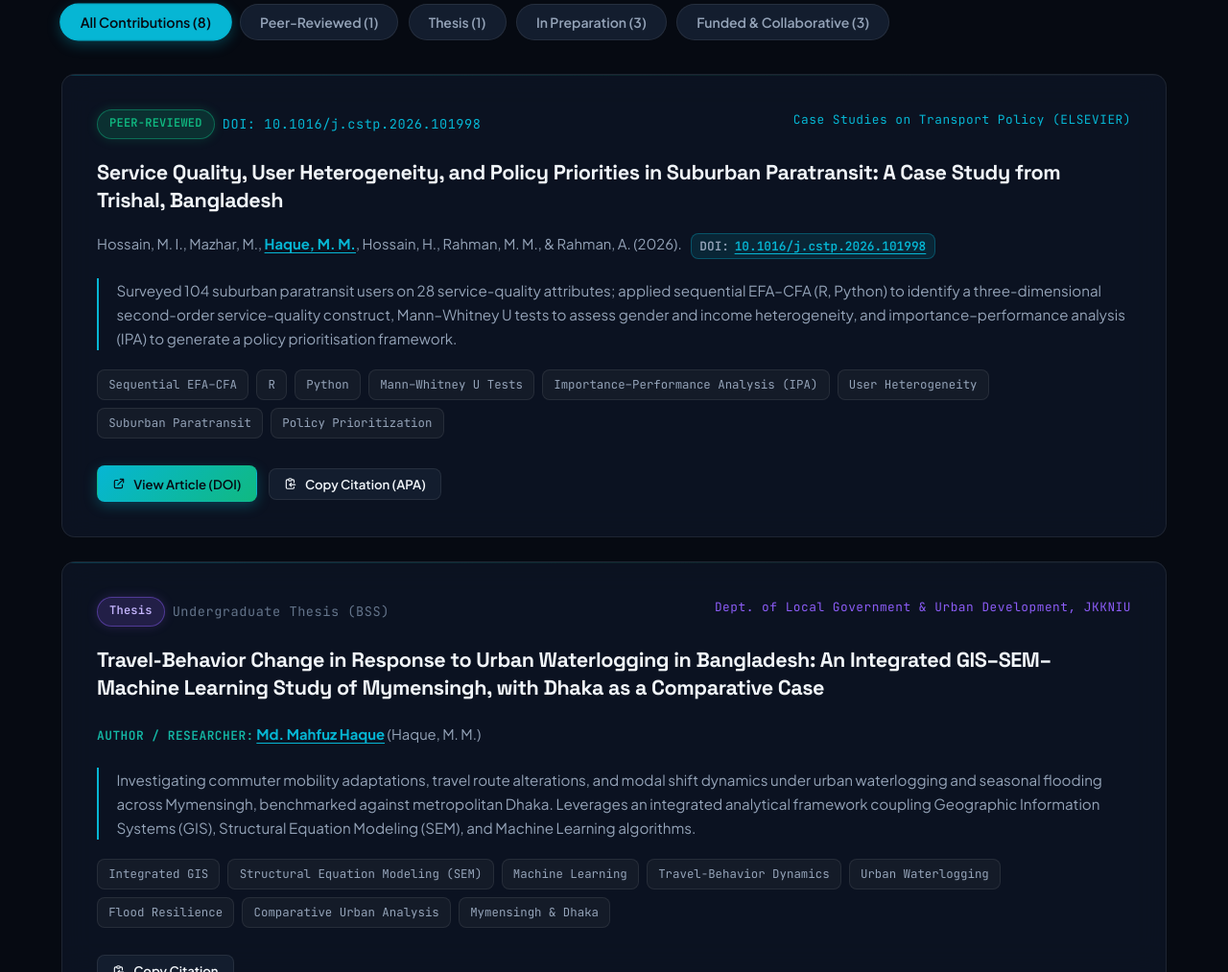
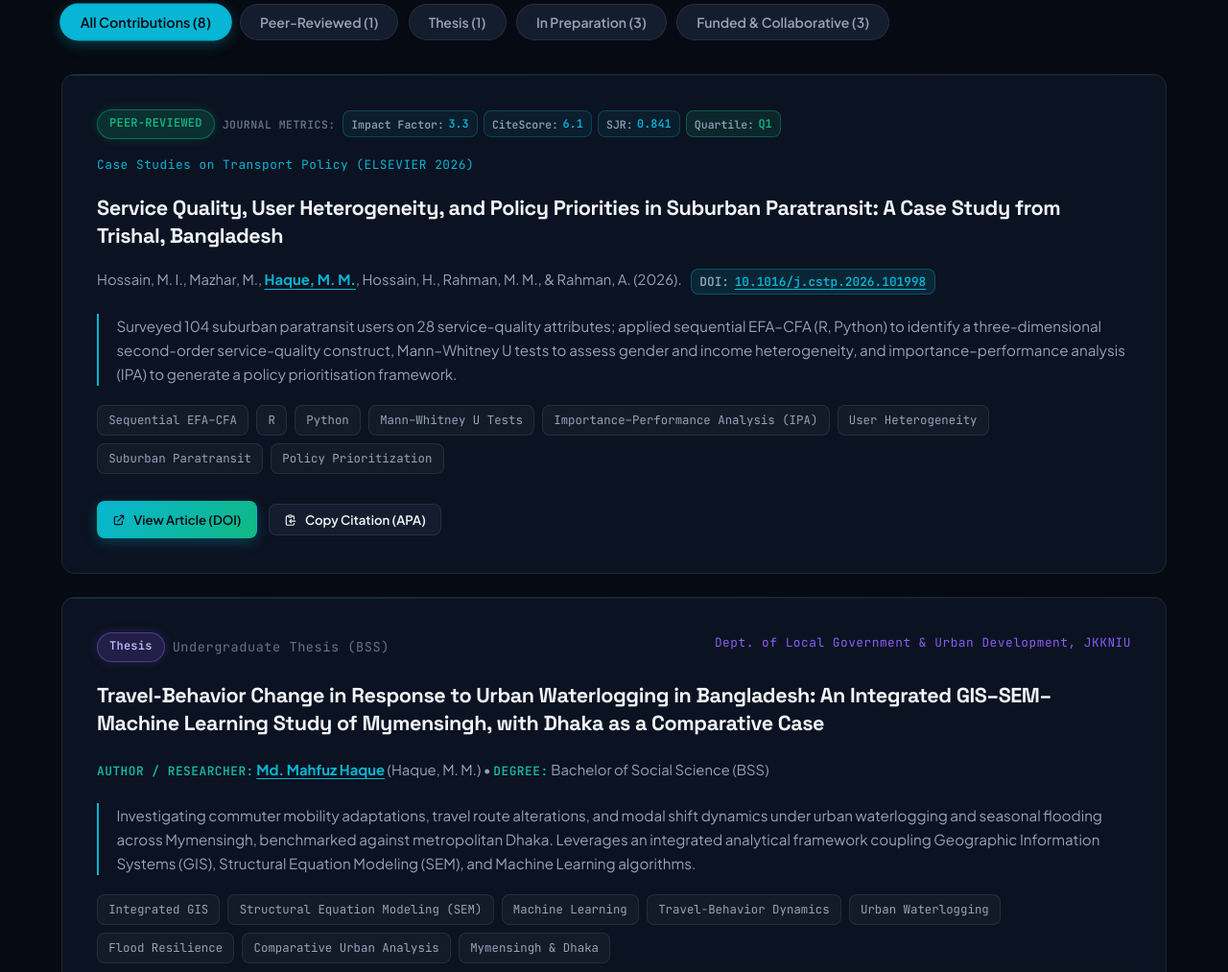
Before and after one commit to mahfuzhaque09/mahfuzhaque09.github.io, a plain HTML site: page index.html in a window 1280 px wide. Shown: the part 2138-3151 px from the top of the page at 96% size. Drawn offline with Linux system fonts and the light colour scheme.

Commit message:
Update paratransit journal metrics, CSTP Elsevier 2026, and thesis BSS details

```diff
--- a/css/style.css
+++ b/css/style.css
@@ -295,6 +295,42 @@ html.theme-transitioning *::after {
 
 [data-theme="light"] .pub-doi-badge a.doi-link {
   color: #0891b2;
+}
+
+[data-theme="light"] .journal-metrics-label {
+  color: #64748b;
+}
+
+[data-theme="light"] .metric-chip {
+  background: rgba(2, 132, 199, 0.06);
+  border-color: rgba(2, 132, 199, 0.22);
+}
+
+[data-theme="light"] .metric-chip:hover {
+  border-color: var(--accent-cyan);
+  box-shadow: 0 0 10px rgba(2, 132, 199, 0.18);
+}
+
+[data-theme="light"] .metric-chip .metric-lbl {
+  color: #64748b;
+}
+
+[data-theme="light"] .metric-chip .metric-val {
+  color: var(--accent-cyan);
+}
+
+[data-theme="light"] .metric-chip.metric-chip-q1 {
+  background: rgba(5, 150, 105, 0.08);
+  border-color: rgba(5, 150, 105, 0.25);
+}
+
+[data-theme="light"] .metric-chip.metric-chip-q1:hover {
+  border-color: var(--accent-emerald);
+  box-shadow: 0 0 10px rgba(5, 150, 105, 0.2);
+}
+
+[data-theme="light"] .metric-chip.metric-chip-q1 .metric-val {
+  color: var(--accent-emerald);
 }
 
 
@@ -1537,6 +1573,70 @@ a {
   color: #38bdf8 !important;
 }
 
+/* --- Journal Metrics Badges --- */
+.journal-metrics-group {
+  display: inline-flex;
+  align-items: center;
+  gap: 0.35rem;
+  flex-wrap: wrap;
+}
+
+.journal-metrics-label {
+  font-family: var(--font-mono);
+  font-size: 0.72rem;
+  font-weight: 600;
+  text-transform: uppercase;
+  letter-spacing: 0.04em;
+  color: var(--text-dim);
+  margin-right: 0.1rem;
+}
+
+.metric-chip {
+  display: inline-flex;
+  align-items: center;
+  gap: 0.28rem;
+  padding: 0.2rem 0.52rem;
+  border-radius: var(--radius-sm);
+  font-family: var(--font-mono);
+  font-size: 0.74rem;
+  background: rgba(6, 182, 212, 0.08);
+  border: 1px solid rgba(6, 182, 212, 0.25);
+  color: var(--text-main);
+  transition: transform var(--transition-fast), border-color var(--transition-fast), box-shadow var(--transition-fast);
+}
+
+.metric-chip:hover {
+  transform: translateY(-1px);
+  border-color: var(--accent-cyan);
+  box-shadow: 0 0 10px rgba(6, 182, 212, 0.25);
+}
+
+.metric-chip .metric-lbl {
+  color: var(--text-muted);
+  font-weight: 500;
+  font-size: 0.72rem;
+}
+
+.metric-chip .metric-val {
+  color: var(--accent-cyan);
+  font-weight: 700;
+  font-size: 0.74rem;
+}
+
+.metric-chip.metric-chip-q1 {
+  background: rgba(16, 185, 129, 0.12);
+  border-color: rgba(16, 185, 129, 0.35);
+}
+
+.metric-chip.metric-chip-q1:hover {
+  border-color: var(--accent-emerald);
+  box-shadow: 0 0 10px rgba(16, 185, 129, 0.3);
+}
+
+.metric-chip.metric-chip-q1 .metric-val {
+  color: var(--accent-emerald);
+}
+
 .pub-name-section {
   display: flex;
   align-items: center;
--- a/index.html
+++ b/index.html
@@ -346,10 +346,27 @@
             <div class="pub-header">
               <div class="pub-badges">
                 <span class="badge-status badge-peer-reviewed">PEER-REVIEWED</span>
-                <a href="https://doi.org/10.1016/j.cstp.2026.101998" target="_blank" rel="noopener noreferrer"
-                  class="pub-number mono-tag doi-tag" title="Open Article via DOI">DOI: 10.1016/j.cstp.2026.101998</a>
-              </div>
-              <span class="mono-tag" style="color: var(--accent-cyan);">Case Studies on Transport Policy (ELSEVIER)</span>
+                <div class="journal-metrics-group" aria-label="Journal Metrics">
+                  <span class="journal-metrics-label">Journal Metrics:</span>
+                  <span class="metric-chip" title="Journal Impact Factor: 3.3">
+                    <span class="metric-lbl">Impact Factor:</span>
+                    <span class="metric-val">3.3</span>
+                  </span>
+                  <span class="metric-chip" title="Scopus CiteScore: 6.1">
+                    <span class="metric-lbl">CiteScore:</span>
+                    <span class="metric-val">6.1</span>
+                  </span>
+                  <span class="metric-chip" title="SCImago Journal Rank: 0.841">
+                    <span class="metric-lbl">SJR:</span>
+                    <span class="metric-val">0.841</span>
+                  </span>
+                  <span class="metric-chip metric-chip-q1" title="Journal Quartile: Q1 (Top Tier)">
+                    <span class="metric-lbl">Quartile:</span>
+                    <span class="metric-val">Q1</span>
+                  </span>
+                </div>
+              </div>
+              <span class="mono-tag" style="color: var(--accent-cyan);">Case Studies on Transport Policy (ELSEVIER 2026)</span>
             </div>
 
             <h3 class="pub-title">
@@ -389,7 +406,7 @@
                 <span>View Article (DOI)</span>
               </a>
               <button class="btn btn-secondary btn-sm"
-                data-copy="Hossain, M. I., Mazhar, M., Haque, M. M., Hossain, H., Rahman, M. M., & Rahman, A. (2026). Service Quality, User Heterogeneity, and Policy Priorities in Suburban Paratransit: A Case Study from Trishal, Bangladesh. Case Studies on Transport Policy (ELSEVIER), DOI: 10.1016/j.cstp.2026.101998"
+                data-copy="Hossain, M. I., Mazhar, M., Haque, M. M., Hossain, H., Rahman, M. M., & Rahman, A. (2026). Service Quality, User Heterogeneity, and Policy Priorities in Suburban Paratransit: A Case Study from Trishal, Bangladesh. Case Studies on Transport Policy (ELSEVIER 2026), DOI: 10.1016/j.cstp.2026.101998"
                 data-copy-label="Citation copied (APA format)!">
                 <svg width="14" height="14" fill="none" stroke="currentColor" viewBox="0 0 24 24">
                   <path stroke-linecap="round" stroke-linejoin="round" stroke-width="2"
@@ -418,7 +435,7 @@
             <div class="pub-name-section">
               <p class="pub-meta">
                 <span class="pub-meta-label">Author / Researcher:</span>
-                <span class="pub-author-me">Md. Mahfuz Haque</span> (Haque, M. M.)
+                <span class="pub-author-me">Md. Mahfuz Haque</span> (Haque, M. M.) &bull; <span class="pub-meta-label">Degree:</span> Bachelor of Social Science (BSS)
               </p>
             </div>
 
@@ -441,7 +458,7 @@
 
             <div class="pub-actions">
               <button class="btn btn-secondary btn-sm"
-                data-copy="Haque, M. M. (2026). Travel-Behavior Change in Response to Urban Waterlogging in Bangladesh: An Integrated GIS–SEM–Machine Learning Study of Mymensingh, with Dhaka as a Comparative Case. Undergraduate Thesis, Department of Local Government & Urban Development, Jatiya Kabi Kazi Nazrul Islam University (JKKNIU)."
+                data-copy="Haque, M. M. (2026). Travel-Behavior Change in Response to Urban Waterlogging in Bangladesh: An Integrated GIS–SEM–Machine Learning Study of Mymensingh, with Dhaka as a Comparative Case. Undergraduate Thesis (BSS), Department of Local Government & Urban Development, Jatiya Kabi Kazi Nazrul Islam University (JKKNIU)."
                 data-copy-label="Citation copied!">
                 <svg width="14" height="14" fill="none" stroke="currentColor" viewBox="0 0 24 24">
                   <path stroke-linecap="round" stroke-linejoin="round" stroke-width="2"
@@ -928,7 +945,7 @@
               <div class="timeline-org">Jatiya Kabi Kazi Nazrul Islam University (JKKNIU), Trishal, Bangladesh</div>
               <ul class="timeline-bullets">
                 <li><strong>Cumulative GPA:</strong> 3.51 / 4.00 (Current).</li>
-                <li><strong>Thesis:</strong> Travel-Behavior Change in Response to Urban Waterlogging in Bangladesh: An Integrated GIS–SEM–Machine Learning Study of Mymensingh, with Dhaka as a Comparative Case.</li>
+                <li><strong>Undergraduate Thesis (BSS):</strong> Travel-Behavior Change in Response to Urban Waterlogging in Bangladesh: An Integrated GIS–SEM–Machine Learning Study of Mymensingh, with Dhaka as a Comparative Case.</li>
                 <li><strong>Relevant Coursework:</strong> Urban Planning &amp; Development; Environmental Design; Public Health; Local Governance, Law and Policy; Spatial Analytics.</li>
                 <li><strong>Honors &amp; Awards:</strong> University (Central) Scholarship (2024, 2025).</li>
               </ul>
```
